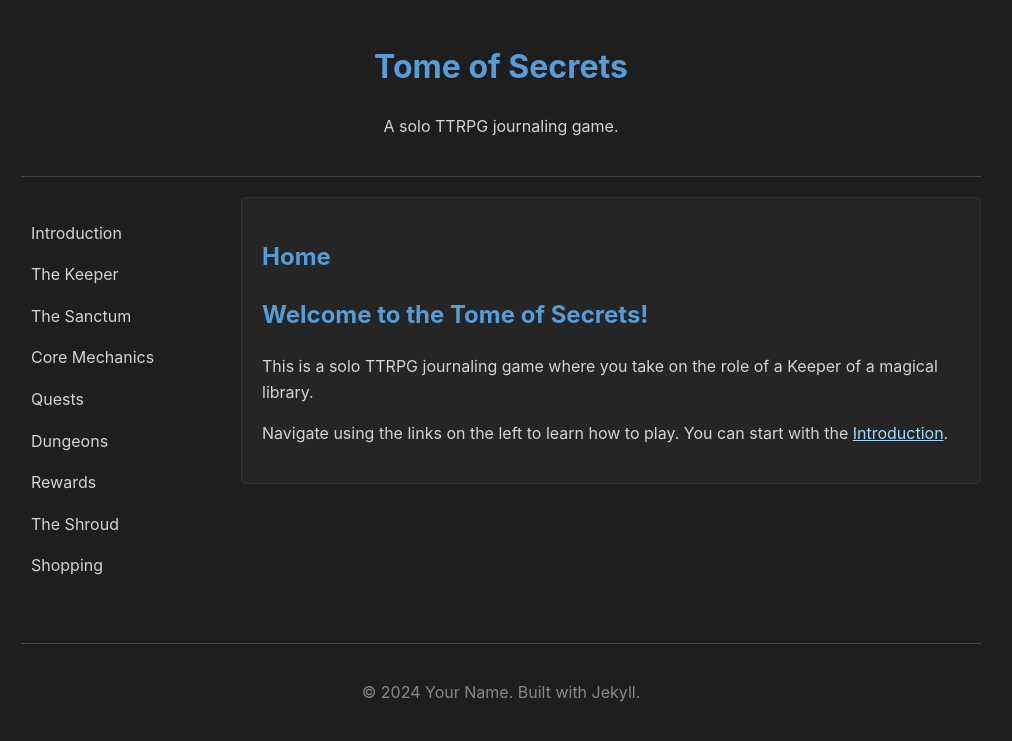
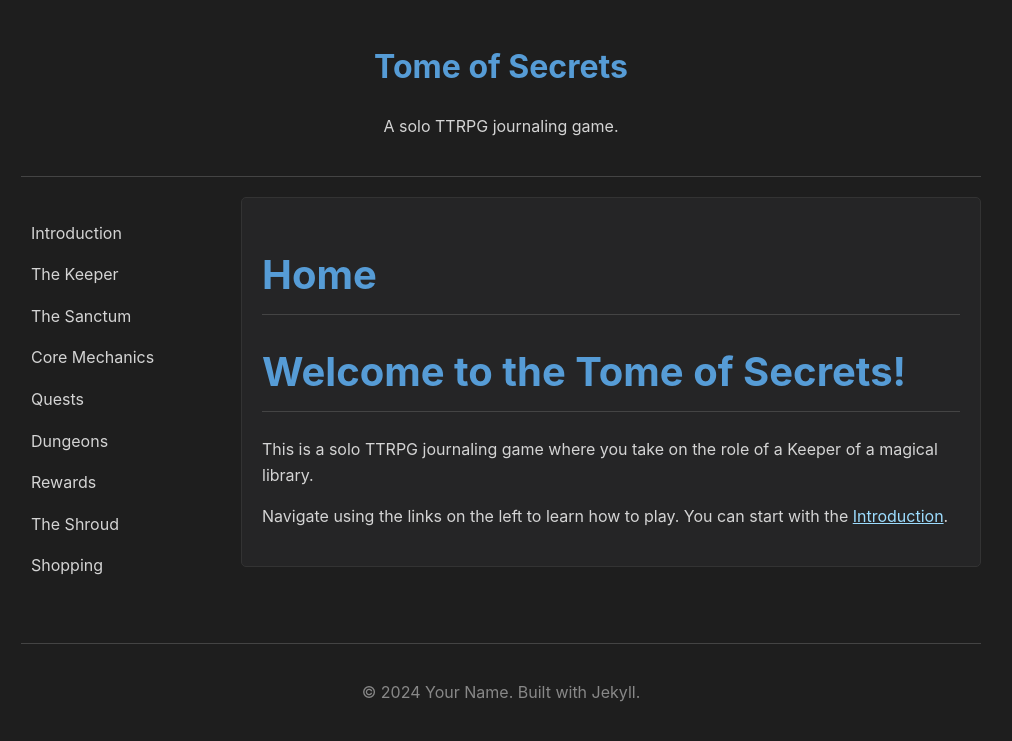
Before and after one commit to tshardey/tome-of-secrets, a Jekyll site: the page built from index.md, in a window 1280 px wide. Shown: the top 741 px of the page, without its empty margins (139-1151 px from the left). Built offline with Jekyll 4.4.1, drawn with Linux system fonts in a browser that asks for light colours.

Commit message:
Add styles for main page title in article section

```diff
--- a/assets/css/style.scss
+++ b/assets/css/style.scss
@@ -77,3 +77,12 @@ footer {
 a {
     color: #9cdcfe;
 }
+
+/* Style for the main page title to make it look like a chapter head */
+article h2 {
+  font-size: 2.5em;         /* Make the font significantly larger */
+  margin-bottom: 25px;      /* Add more space below the title */
+  padding-bottom: 15px;     /* Add space between text and the new border */
+  border-bottom: 1px solid #444; /* Add a subtle line underneath */
+  line-height: 1.2;         /* Adjust line height for the larger font */
+}
```
